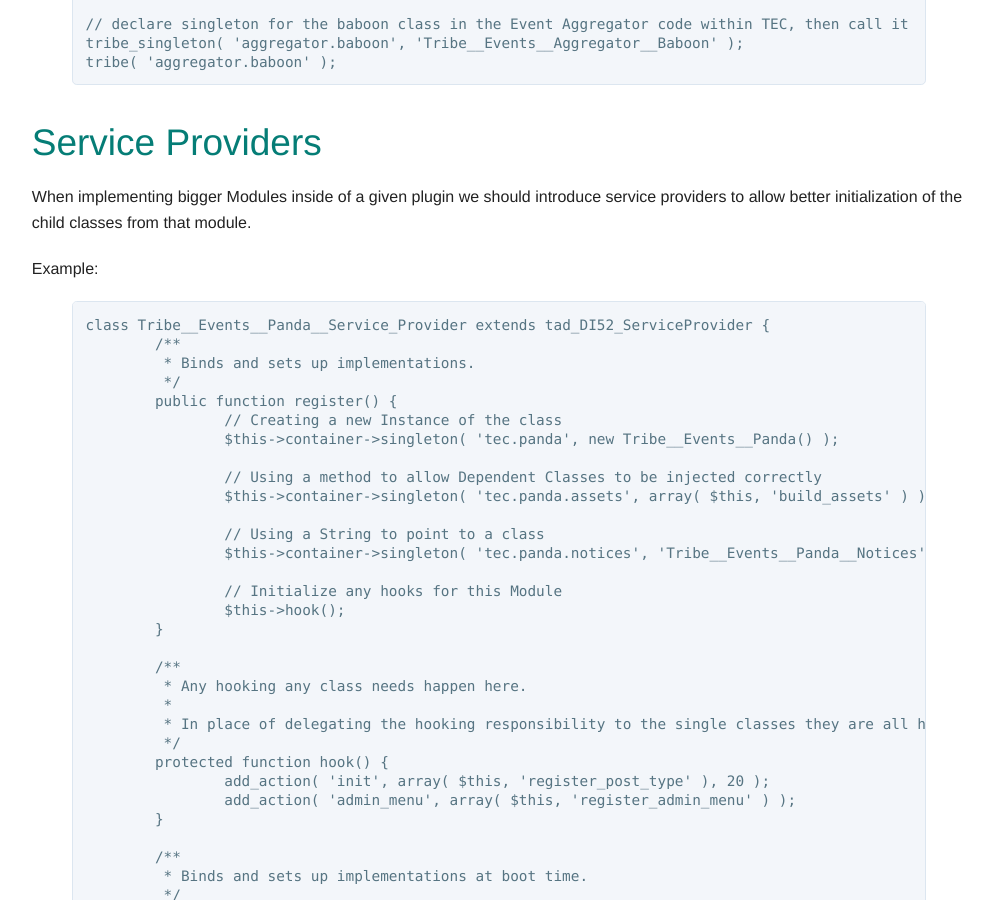
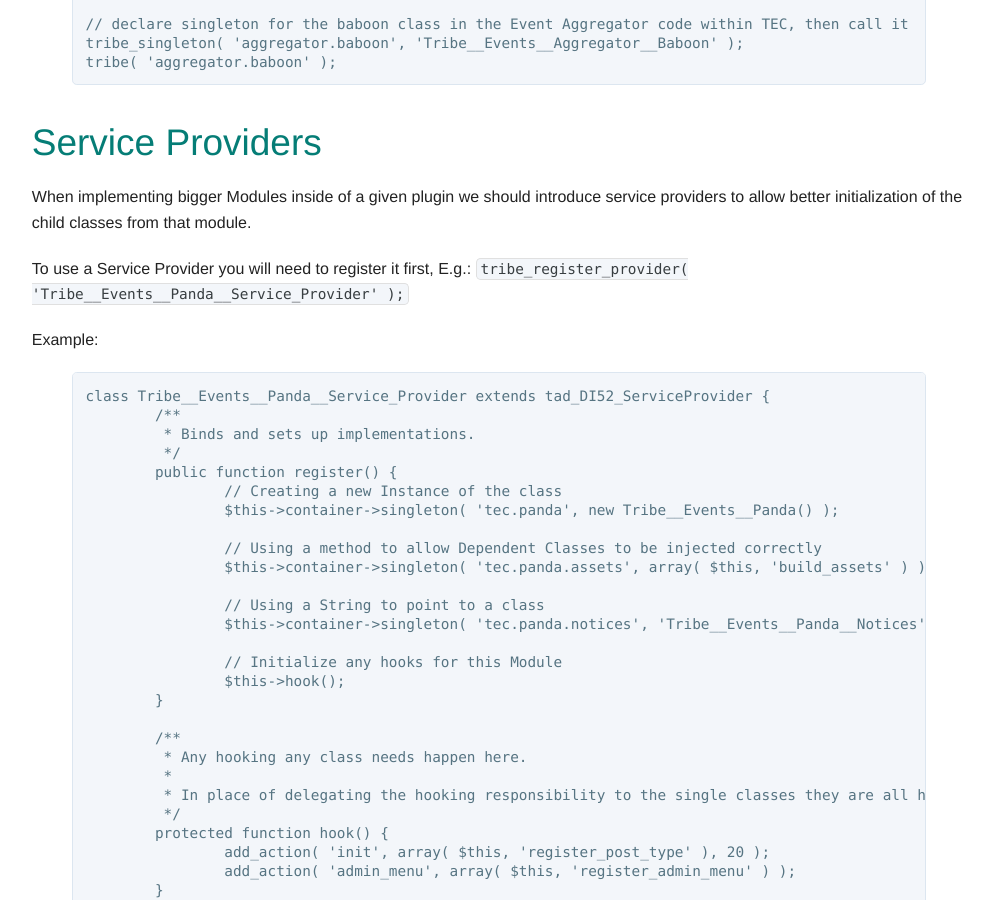
Before and after one commit to moderntribe/products-engineering, a Jekyll site: the page built from plugins/index.html, in a window 1280 px wide and 900 px high, scrolled down 1374 px. Shown: the whole window, without its empty margins (141-1134 px from the left). Built offline with Jekyll 4.4.1, drawn with Linux system fonts in a browser that asks for light colours; nearby versions of some CDN libraries; some web fonts are replaced.

Commit message:
Service provider registration adddressed

```diff
--- a/plugins/index.html
+++ b/plugins/index.html
@@ -54,6 +54,8 @@ tribe( 'aggregator.baboon' );
 ## Service Providers
 
 When implementing bigger Modules inside of a given plugin we should introduce service providers to allow better initialization of the child classes from that module.
+
+To use a Service Provider you will need to register it first, E.g.: `tribe_register_provider( 'Tribe__Events__Panda__Service_Provider' );`
 
 Example:
 
```
